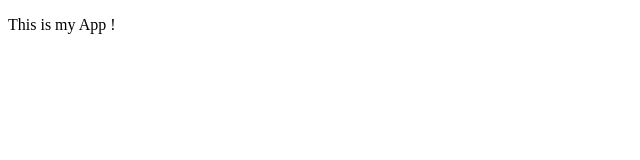
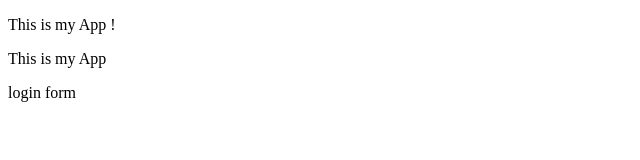
Before and after one commit to sajal243/mysampleapp, a plain HTML site: page index.html in a window 1280 px wide. Shown: the whole page, without its empty margins (0-640 px from the left). Drawn offline with Linux system fonts and the light colour scheme.

Commit message:
Added readme

```diff
--- /dev/null
+++ b/dir2/app2.js
@@ -0,0 +1 @@
+console.log("This is App2 js file");
--- a/index.html
+++ b/index.html
@@ -8,5 +8,7 @@
 </head>
 <body>
     <p>This is my App !</p>
+    <p>This is my App</p>
+    login form
 </body>
 </html>
```
Also changed, not shown: login.html (added, +1 -0 lines), log.txt (added), 1 other file.
